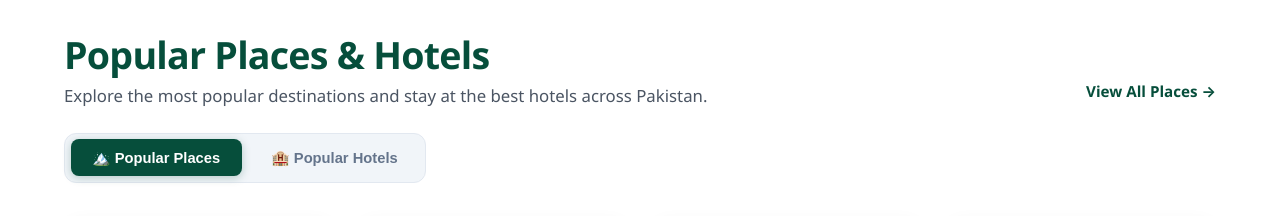
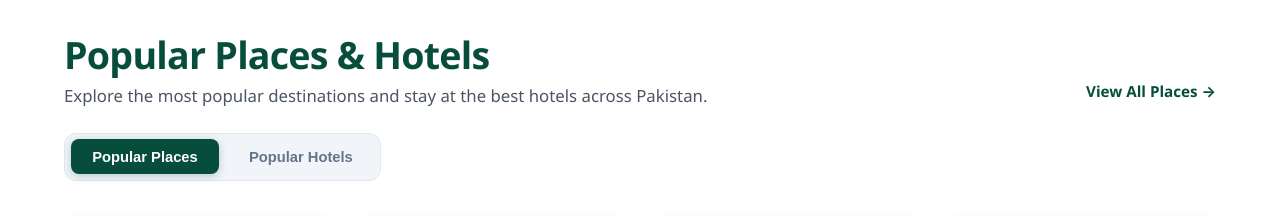
Before and after one commit to vovegenpeter-ai/Pehchaatravels, a Next.js app: page / in a window 1280 px wide. Shown: the part 1480-1696 px from the top of the page. Built offline with nearby package versions, Linux system fonts and the light colour scheme; no server answers; the database is empty; grey boxes are pictures that could not be loaded.

Commit message:
Remove icons from Popular Places and Popular Hotels tab buttons

```diff
--- a/components/PlacesAndHotelsSection.jsx
+++ b/components/PlacesAndHotelsSection.jsx
@@ -35,14 +35,14 @@ export default function PlacesAndHotelsSection({ places = [], hotels = [] }) {
             className={`places-hotels-tab ${activeTab === 'places' ? 'places-hotels-tab--active' : ''}`}
             onClick={() => setActiveTab('places')}
           >
-            🏔️ Popular Places
+            Popular Places
           </button>
           <button
             type="button"
             className={`places-hotels-tab ${activeTab === 'hotels' ? 'places-hotels-tab--active' : ''}`}
             onClick={() => setActiveTab('hotels')}
           >
-            🏨 Popular Hotels
+            Popular Hotels
           </button>
         </div>
 
```
